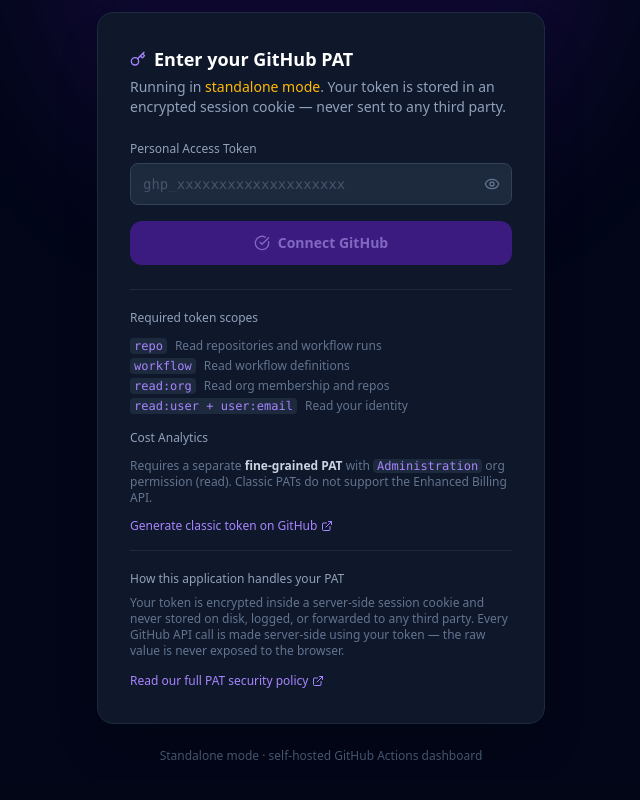
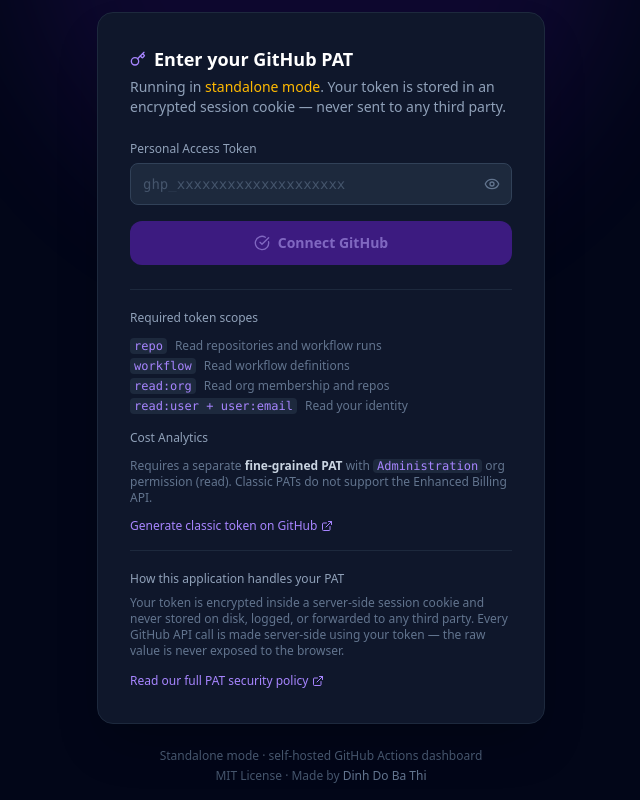
Before and after one commit to dinhdobathi1992/gitdash, a Next.js app: page /setup in a window 1280 px wide. Shown: the part 212-1012 px from the top of the page, without its empty margins (319-959 px from the left). Built offline with nearby package versions, Linux system fonts and the light colour scheme; no server answers.

Commit message:
feat: add author and MIT license info to setup page footer

```diff
--- a/src/app/setup/page.tsx
+++ b/src/app/setup/page.tsx
@@ -175,9 +175,10 @@
           </div>
         </div>
 
-        <p className="text-xs text-slate-600 text-center mt-6">
-          Standalone mode · self-hosted GitHub Actions dashboard
-        </p>
+        <div className="text-xs text-slate-600 text-center mt-6 space-y-1">
+          <p>Standalone mode · self-hosted GitHub Actions dashboard</p>
+          <p>MIT License · Made by <span className="text-slate-500">Dinh Do Ba Thi</span></p>
+        </div>
       </div>
     </div>
   );
```
